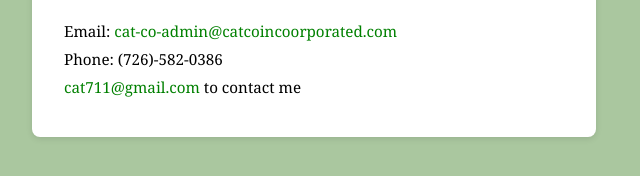
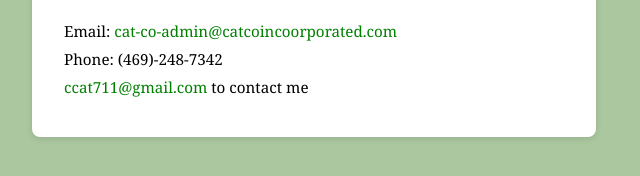
Before and after one commit to ccats501/down, a plain HTML site: page index.html in a window 1280 px wide. Shown: the part 584-760 px from the top of the page, 0-640 px from the left. Drawn offline with Linux system fonts and the light colour scheme.

Commit message:
Update index.html
fixed su stiff

```diff
--- a/index.html
+++ b/index.html
@@ -149,9 +149,9 @@
       <p>hay how did you get here will i know how are website is down for roght now pls try age later if you want to send me an email here</p>
 
       <div class="contact-info">
-        <p>Email: <a href="mailto:cat-co-admin@catcoincoorporated.com">cat-co-admin@catcoincoorporated.com</a></p>
-        <p>Phone: (726)-582-0386</p>
-        <p><a href="mailto:cat7111@gmail.com">cat711@gmail.com</a> to contact me</p>
+        <p>Email: <a href="mailto:cat-co-admin@catcoincorporated.com">cat-co-admin@catcoincoorporated.com</a></p>
+        <p>Phone: (469)-248-7342</p>
+        <p><a href="mailto:cat7111@gmail.com">ccat711@gmail.com</a> to contact me</p>
       </div>
 </body>
 </html>
```
